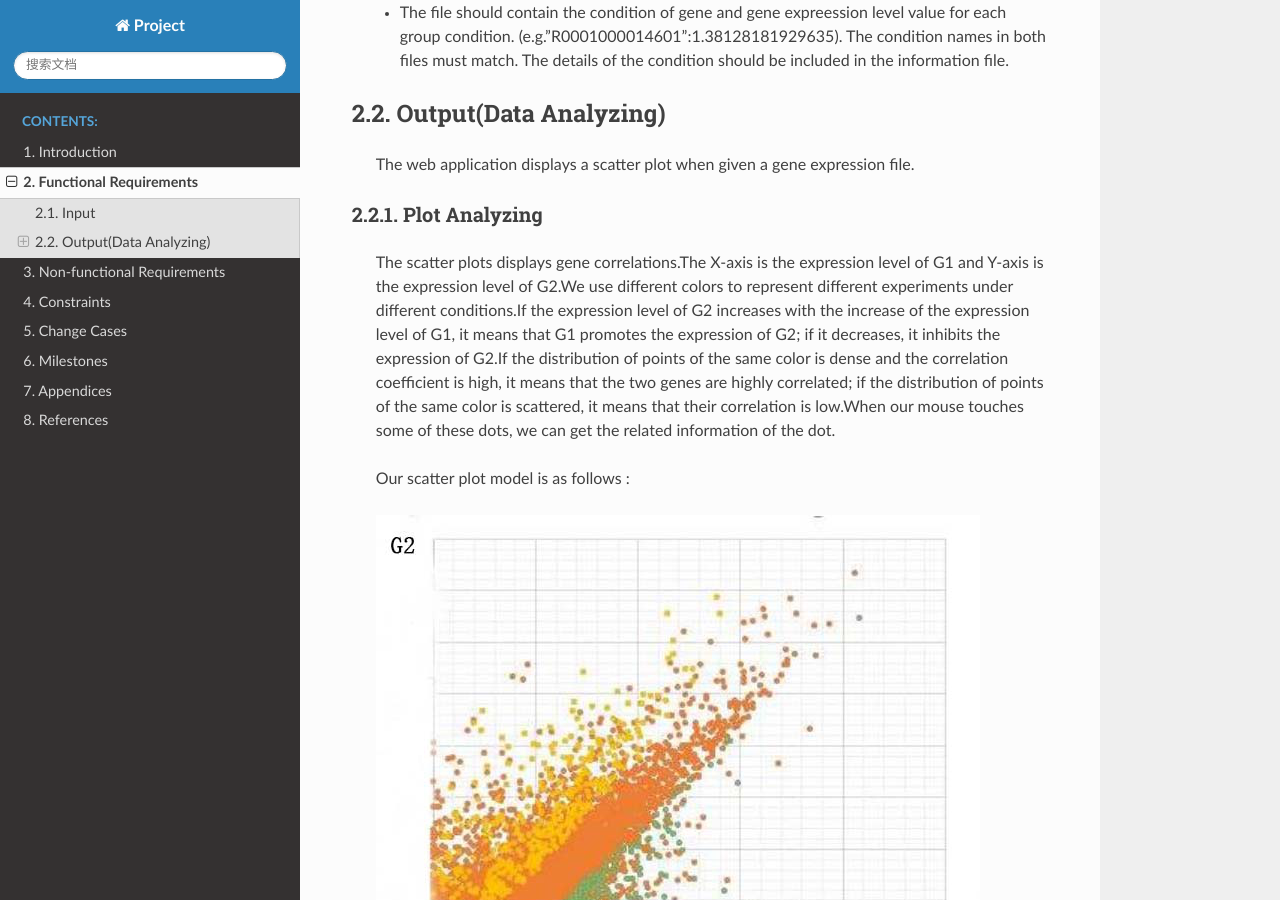
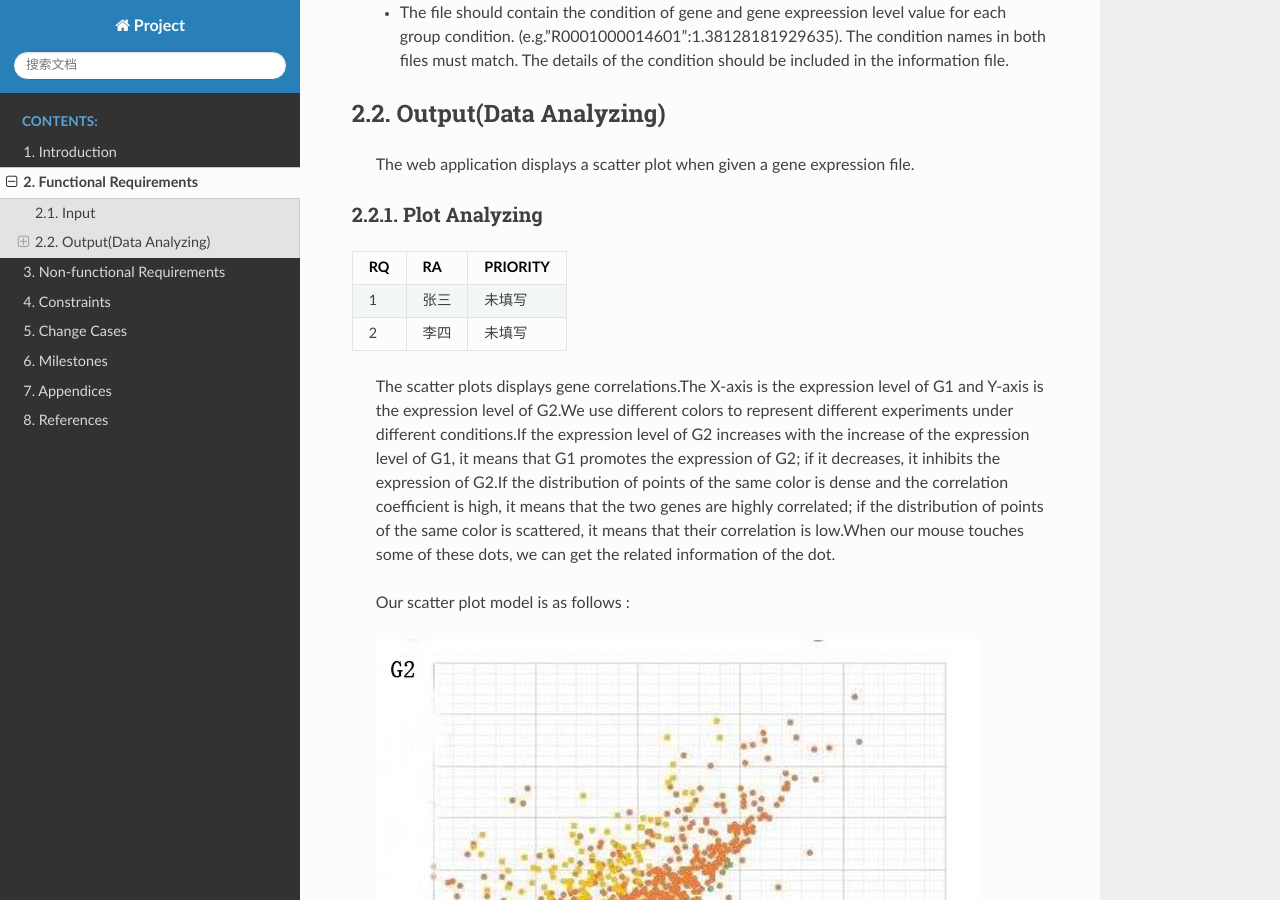
Before and after one commit to jerilmm/gene-expression, a Sphinx documentation site: the page built from sphinx/source/functional-requirements.rst, in a window 1280 px wide and 900 px high, scrolled down 316 px. Built offline with Sphinx 7.4.7 and the Read the Docs theme 2.0.0, drawn with Linux system fonts in a browser that asks for light colours.

Commit message:
Update functional-requirements.rst

```diff
--- a/sphinx/source/functional-requirements.rst
+++ b/sphinx/source/functional-requirements.rst
@@ -19,6 +19,13 @@
 
 2.2.1. Plot Analyzing
 ^^^^^^^^^^^^^^^^^^^^^
+===== ======== ==========
+RQ     RA      PRIORITY
+===== ======== ==========
+1      张三     未填写
+2      李四     未填写
+===== ======== ==========
+
  The scatter plots displays gene correlations.The X-axis is the expression level of G1 and Y-axis is the expression level of  G2.We use different colors to represent different experiments under different conditions.If the expression level of G2 increases with the increase of the expression level of G1, it means that G1 promotes the expression of G2; if it decreases, it inhibits the expression of G2.If the distribution of points of the same color is dense and the correlation coefficient is high, it means that the two genes are highly correlated; if the distribution of points of the same color is scattered, it means that their correlation is low.When our mouse touches some of these dots, we can get the  related information of the dot.
 
  Our scatter plot model is as follows :
```
